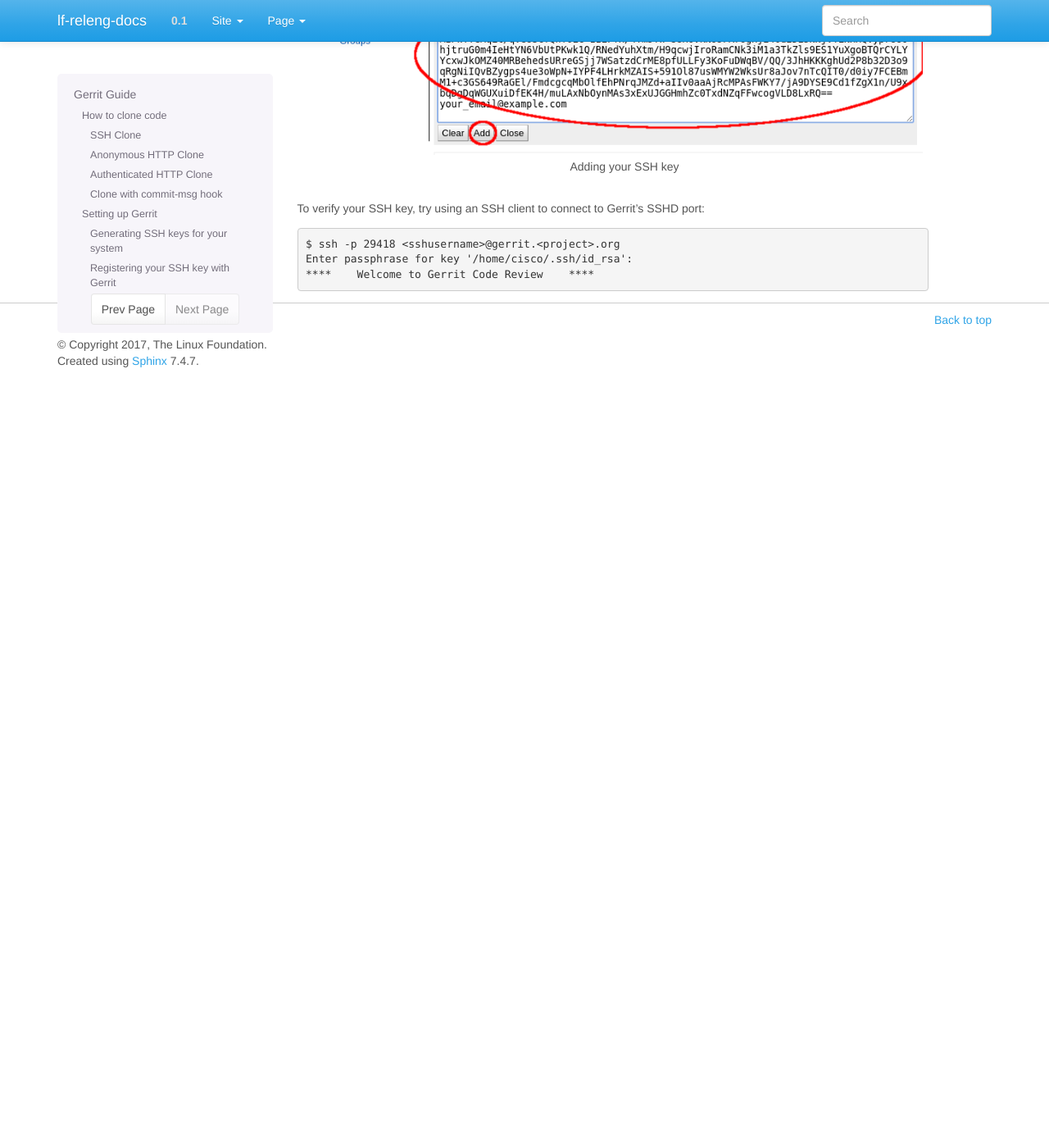
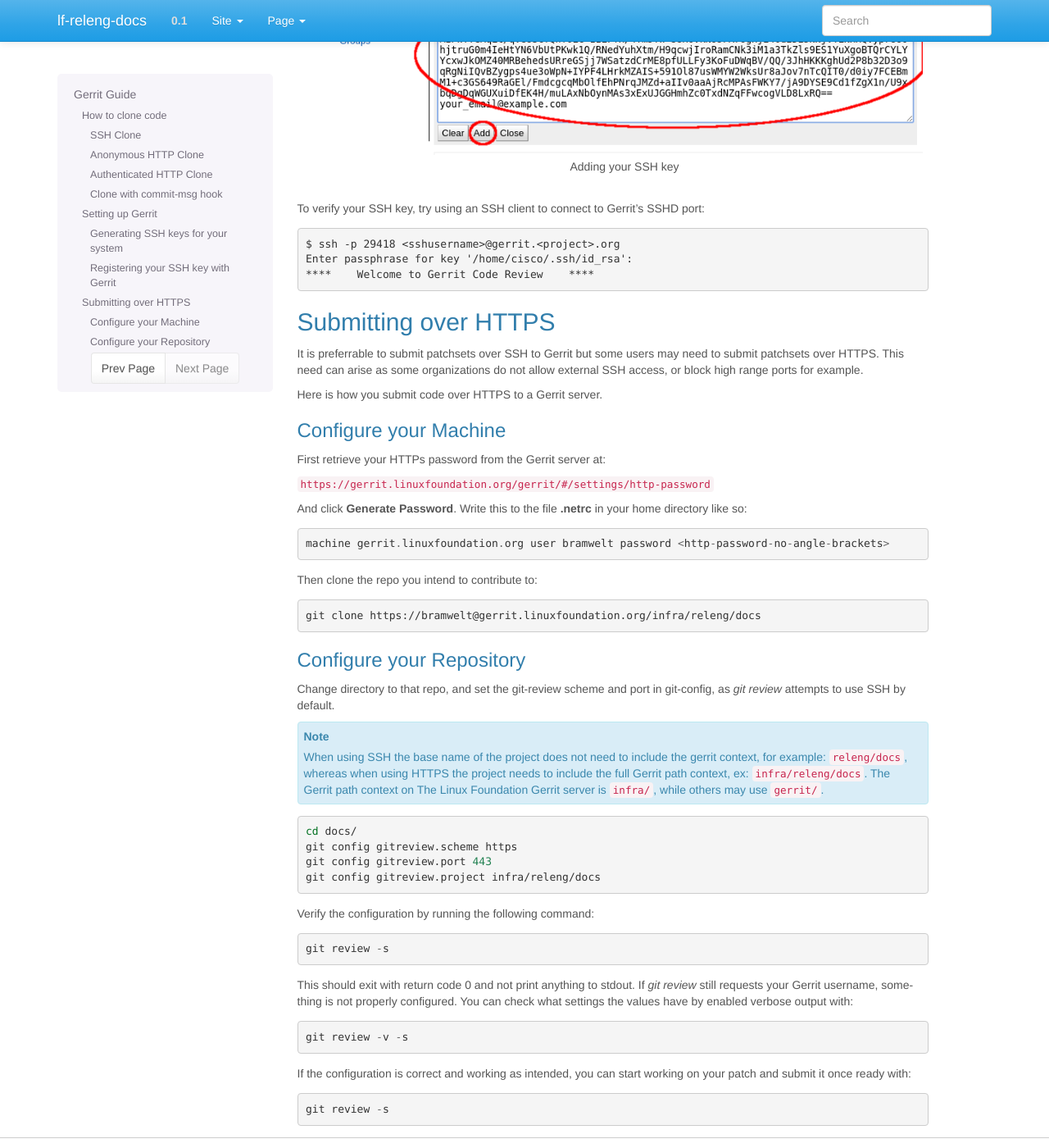
Before and after one commit to lfit/releng-docs, a Sphinx documentation site: the page built from docs/gerrit.rst, in a window 1280 px wide and 1400 px high, scrolled down 3408 px. Shown: the whole window at 82% size. Built offline with Sphinx 7.4.7, drawn with Linux system fonts in a browser that asks for light colours; before the commit the page ends 3868 px from its top, so only the background shows below that; some of the changed text lies outside the part shown.

Commit message:
How To Submit Patches to Gerrit over HTTPS
Documents the steps required to configure a user's machine and
repository in order to submit to Gerrit over https.

Change-Id: I4843b14467c4c3a5658427f23befddb267c868db
Issue-ID: RELENG-563
Signed-off-by: Trevor Bramwell <tbramwell@linuxfoundation.org>

```diff
--- a/docs/gerrit.rst
+++ b/docs/gerrit.rst
@@ -13,7 +13,7 @@ occur around the code commits.
 
 .. note::
 
-   Here's more information on `Gerrit <https://code.google.com/p/gerrit/>`_
+   Here is more information on `Gerrit <https://code.google.com/p/gerrit/>`_
 
 How to clone code
 =================
@@ -48,9 +48,9 @@ For example:
 
    git clone ssh://jwagantall@gerrit.onap.org:29418/aaf/inno
 
-Since we are constantly working on uploading new code into the repositories, it's
-recommended to use SSH clones since the remotes for pushing code get configured
-appropriately.
+Since we are constantly working on uploading new code into the
+repositories, it is recommended to use SSH clones since the remotes for
+pushing code get configured appropriately.
 
 Anonymous HTTP Clone
 ----------------
@@ -130,7 +130,7 @@ fails.
 
 .. note::
 
-    Here's more information on `SSH keys for Ubuntu
+    Here is more information on `SSH keys for Ubuntu
     <https://help.ubuntu.com/community/SSH/OpenSSH/Keys>`_
     and more on `generating SSH keys
     <https://help.github.com/articles/generating-ssh-keys/>`_
@@ -198,3 +198,70 @@ SSHD port::
     $ ssh -p 29418 <sshusername>@gerrit.<project>.org
     Enter passphrase for key '/home/cisco/.ssh/id_rsa':
     ****    Welcome to Gerrit Code Review    ****
+
+
+Submitting over HTTPS
+=====================
+
+It is preferrable to submit patchsets over SSH to Gerrit but some users
+may need to submit patchsets over HTTPS. This need can arise as some
+organizations do not allow external SSH access, or block high range ports
+for example.
+
+Here is how you submit code over HTTPS to a Gerrit server.
+
+Configure your Machine
+----------------------
+
+First retrieve your HTTPs password from the Gerrit server at:
+
+``https://gerrit.linuxfoundation.org/gerrit/#/settings/http-password``
+
+And click **Generate Password**. Write this to the file **.netrc** in your
+home directory like so::
+
+  machine gerrit.linuxfoundation.org user bramwelt password <http-password-no-angle-brackets>
+
+Then clone the repo you intend to contribute to:
+
+.. code-block:: shell
+
+   git clone https://bramwelt@gerrit.linuxfoundation.org/infra/releng/docs
+
+Configure your Repository
+-------------------------
+
+Change directory to that repo, and set the git-review scheme and port in
+git-config, as `git review` attempts to use SSH by default.
+
+.. note::
+
+     When using SSH the base name of the project does not need to include
+     the gerrit context, for example: ``releng/docs``, whereas when
+     using HTTPS the project needs to include the full Gerrit path
+     context, ex: ``infra/releng/docs``. The Gerrit path context on The
+     Linux Foundation Gerrit server is ``infra/``, while others may use
+     ``gerrit/``.
+
+.. code-block:: shell
+
+    cd docs/
+    git config gitreview.scheme https
+    git config gitreview.port 443
+    git config gitreview.project infra/releng/docs
+
+Verify the configuration by running the following command::
+
+    git review -s
+
+This should exit with return code 0 and not print anything to stdout.
+If `git review` still requests your Gerrit username, something is not
+properly configured. You can check what settings the values have by
+enabled verbose output with::
+
+    git review -v -s
+
+If the configuration is correct and working as intended, you can
+start working on your patch and submit it once ready with::
+
+    git review -s
```
